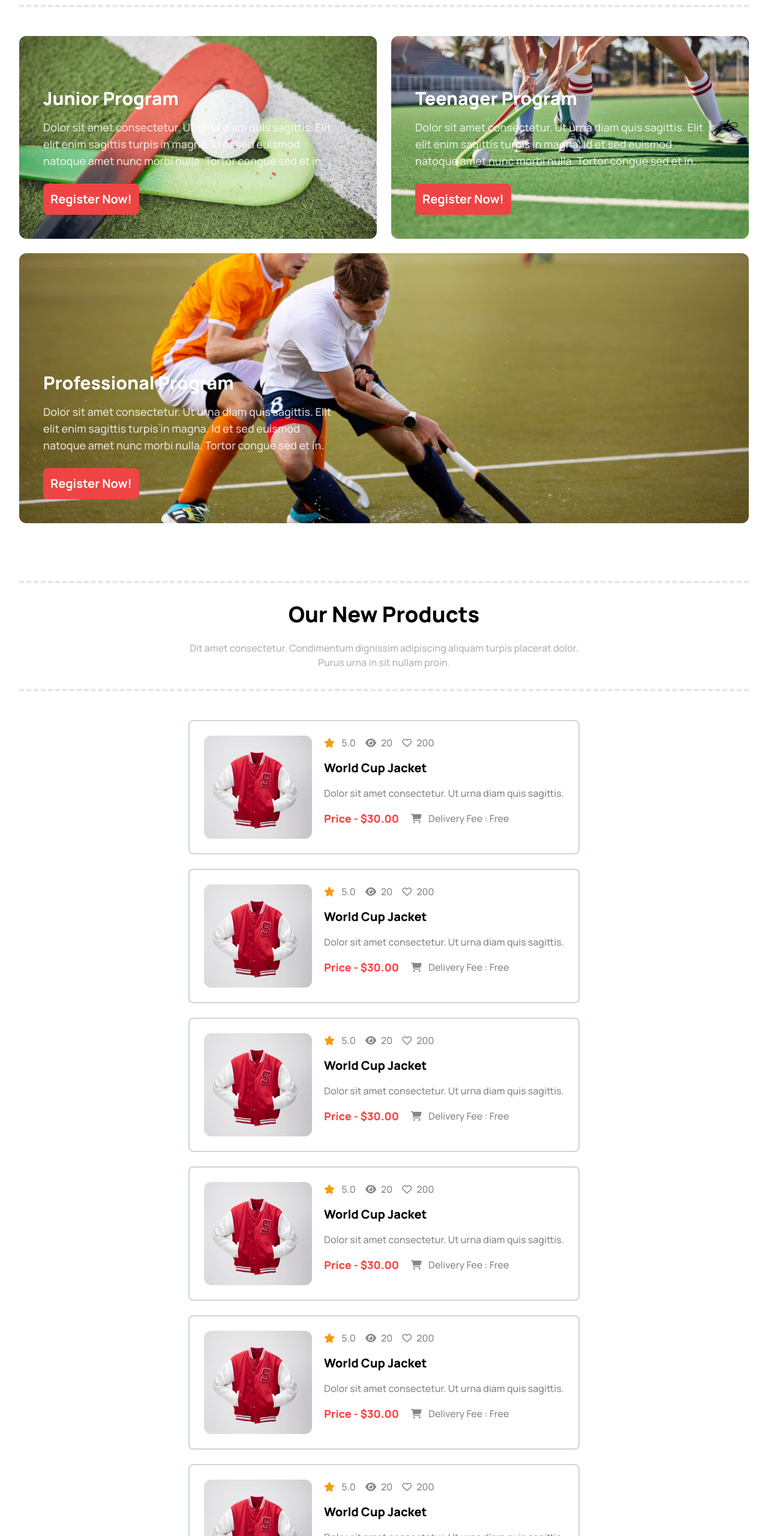
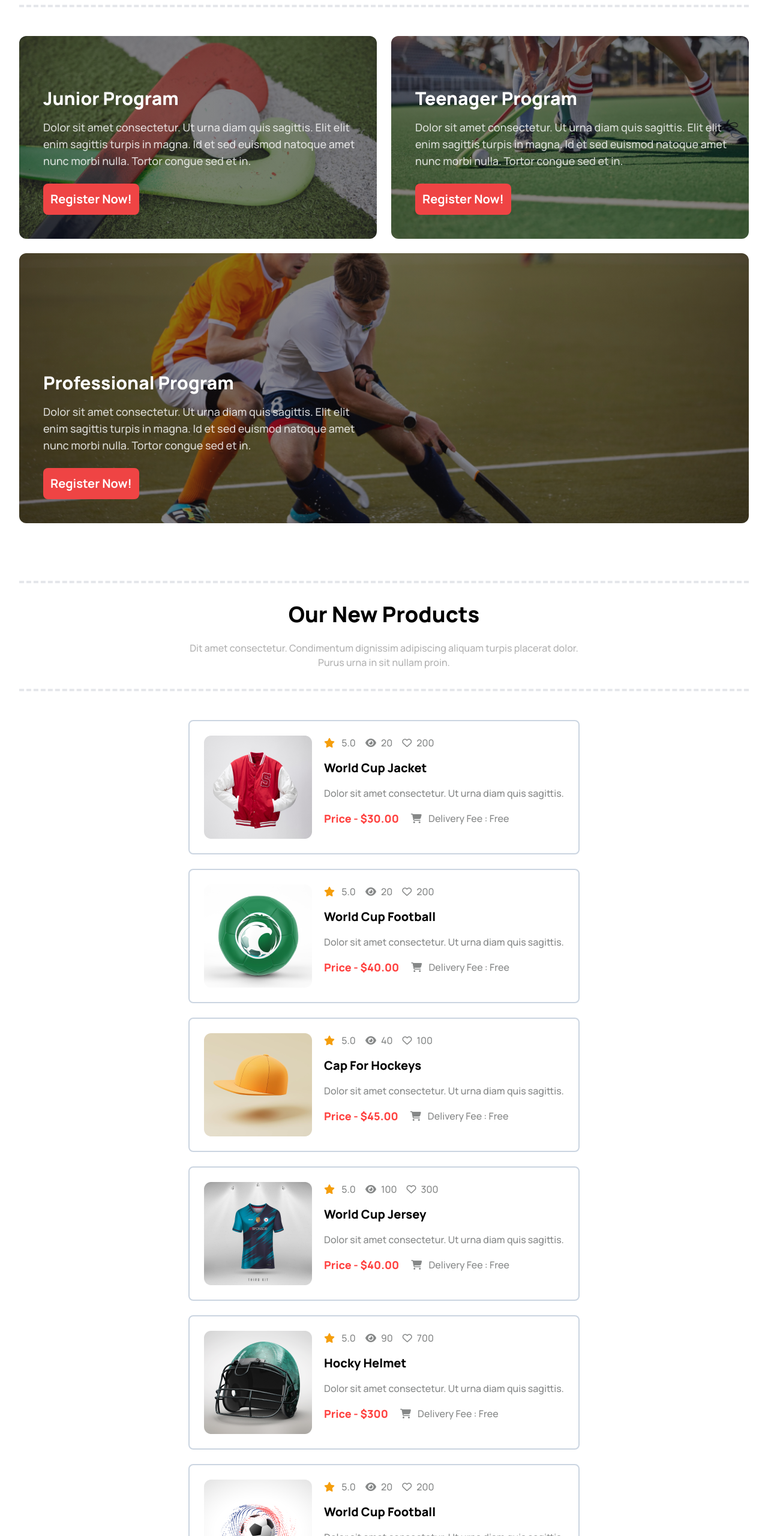
Before and after one commit to SagorChandra404/assignment-b9-a3-project-03, a plain HTML site: page index.html in a window 1280 px wide. Shown: the part 1546-4106 px from the top of the page at 60% size. Drawn offline with nearby package versions, Linux system fonts and the light colour scheme.

Commit message:
doing responsive some section and changes price and product name

```diff
--- a/index.html
+++ b/index.html
@@ -52,7 +52,7 @@
   <body class="font_manrope">
     <header>
       <section class="container mx-auto">
-        <div class="navbar p-8">
+        <div class="navbar p-4 md:p-8">
           <div class="navbar-start">
             <div class="dropdown">
               <div tabindex="0" role="button" class="btn btn-ghost lg:hidden">
@@ -105,7 +105,9 @@
 
             <!-- logo -->
             <div>
-              <h1 class="text-common_text_color text-2xl  md:text-4xl font-extrabold">
+              <h1
+                class="text-common_text_color text-2xl md:text-4xl font-extrabold"
+              >
                 Hockey<span class="text-red-400">’</span>s
               </h1>
             </div>
@@ -140,7 +142,7 @@
               </li>
             </ul>
           </div>
-          <div class="navbar-end">
+          <div class="navbar-end px-4 md:px-0">
             <i
               class="fa-solid fa-magnifying-glass hidden lg:flex pr-5 text-2xl"
             ></i>
@@ -209,13 +211,13 @@
         </div>
         <!-- banner hero text -->
         <div
-          class="rounded-xl lg:w-1/2 lg:relative lg:bottom-[210px] lg:-right-[23%] bg-black mx-auto  my-5 md:my-0"
+          class="rounded-xl lg:w-1/2 lg:relative lg:bottom-[210px] lg:-right-[23%] bg-black mx-auto my-5 md:my-0"
         >
           <div class="p-8 text-white text-left">
-            <h2 class="text-2xl font-bold text-white">
+            <h2 class=" text-lg md:text-2xl font-bold text-white">
               Meet all the heroes from the field
             </h2>
-            <p class="text-base font-medium text-gray-200 opacity-70 pt-4">
+            <p class="text-sm md:text-base font-medium text-gray-200 opacity-70 pt-4">
               A swift skater, skilled stickhandler, and fierce competitor on the
               ice, embodying determination and agility.
             </p>
@@ -226,7 +228,7 @@
       <!-- Professional Hockeys section -->
       <section class="container mx-auto px-8">
         <div class="border-y-4 border-dashed py-8 text-center">
-          <h2 class="text-4xl font-extrabold text-black mb-6">
+          <h2 class="text-2xl md:text-4xl font-extrabold text-black mb-6">
             Professional Hockeys Club
           </h2>
           <p
@@ -331,9 +333,9 @@
       </section>
 
       <!-- program section -->
-      <section class="container mx-auto px-8 my-24 ">
+      <section class="container mx-auto px-8 my-24">
         <div class="border-y-4 border-dashed py-8 text-center">
-          <h2 class="text-4xl font-extrabold text-black mb-6">
+          <h2 class="text-2xl md:text-4xl font-extrabold text-black mb-6">
             Program Sections
           </h2>
           <p
@@ -345,15 +347,15 @@
         </div>
 
         <!-- program event -->
-        <div class="grid  grid-cols-1 lg:grid-cols-2  gap-6 mt-12">
+        <div class="grid grid-cols-1 lg:grid-cols-2 gap-6 mt-12">
           <!-- image 1 -->
           <div
-            class="bg-[url('./Images/2.png')] bg-cover bg-no-repeat bg-center rounded-xl h-[338px] p-10 relative"
+            class="bg-[linear-gradient(45deg,rgba(19,19,24,0.5),rgba(19,19,24,0.5)),url('./Images/2.png')] bg-cover bg-no-repeat bg-center rounded-xl h-[338px] p-10 relative"
           >
-            <div class="absolute left-10 bottom-10">
-              <h3 class="text-3xl text-white font-extrabold">Junior Program</h3>
+            <div class="absolute left-10 bottom-10 right-5">
+              <h3 class="text-xl md:text-3xl text-white font-extrabold">Junior Program</h3>
               <p
-                class="text-white text-lg font-medium opacity-80 mt-4 max-w-[500px]"
+                class="text-white text-base md:text-lg font-medium opacity-80 mt-4 max-w-[520px]"
               >
                 Dolor sit amet consectetur. Ut urna diam quis sagittis. Elit
                 elit enim sagittis turpis in magna. Id et sed euismod natoque
@@ -368,14 +370,14 @@
           </div>
           <!-- iamge 2 -->
           <div
-            class="bg-[url('./Images/3.png')] bg-cover bg-no-repeat bg-center rounded-xl h-[338px] p-10 relative"
+            class="bg-[linear-gradient(45deg,rgba(19,19,24,0.5),rgba(19,19,24,0.5)),url('./Images/3.png')] bg-cover bg-no-repeat bg-center rounded-xl h-[338px] p-10 relative"
           >
-            <div class="absolute left-10 bottom-10">
-              <h3 class="text-3xl text-white font-extrabold">
+            <div class="absolute left-10 bottom-10 right-5">
+              <h3 class="text-xl md:text-3xl text-white font-extrabold">
                 Teenager Program
               </h3>
               <p
-                class="text-white text-lg font-medium opacity-80 mt-4 max-w-[500px]"
+                class="text-white text-base md:text-lg font-medium opacity-80 mt-4 max-w-[520px]"
               >
                 Dolor sit amet consectetur. Ut urna diam quis sagittis. Elit
                 elit enim sagittis turpis in magna. Id et sed euismod natoque
@@ -390,14 +392,14 @@
           </div>
           <!-- iamge 3 -->
           <div
-            class="lg:col-span-2 bg-[url('./Images/4.png')] bg-cover bg-no-repeat bg-center rounded-xl h-[450px] relative"
+            class="lg:col-span-2 bg-[linear-gradient(45deg,rgba(19,19,24,0.5),rgba(19,19,24,0.5)),url('./Images/4.png')] bg-cover bg-no-repeat bg-center rounded-xl h-[450px] relative"
           >
-            <div class="absolute left-10 bottom-10">
-              <h2 class="text-3xl text-white font-extrabold">
+            <div class="absolute left-10 bottom-10 right-5">
+              <h2 class="text-xl md:text-3xl text-white font-extrabold">
                 Professional Program
               </h2>
               <p
-                class="text-white text-lg font-medium opacity-80 mt-4 max-w-[500px]"
+                class="text-white text-base md:text-lg font-medium opacity-80 mt-4 max-w-[520px]"
               >
                 Dolor sit amet consectetur. Ut urna diam quis sagittis. Elit
                 elit enim sagittis turpis in magna. Id et sed euismod natoque
@@ -416,7 +418,7 @@
       <!-- Our Products section -->
       <section class="container mx-auto px-8">
         <div class="border-y-4 border-dashed py-8 text-center">
-          <h2 class="text-4xl font-extrabold text-black mb-6">
+          <h2 class="text-2xl md:text-4xl font-extrabold text-black mb-6">
             Our New Products
           </h2>
           <p
@@ -434,7 +436,9 @@
           <div
             class="block md:flex p-6 border-solid border-2 border-slate-300 rounded-lg gap-5 justify-center"
           >
-            <div class="w-full md:w-[180px] h-[200px] md:h-[172px] mb-4 md:mb-0">
+            <div
+              class="w-full md:w-[180px] h-[200px] md:h-[172px] mb-4 md:mb-0"
+            >
               <img src="./Images/5.png" alt="5.png" class="w-full h-full" />
             </div>
             <div class="space-y-4">
@@ -455,7 +459,7 @@
               <p class="text-[#0D121280] text-base font-medium">
                 Dolor sit amet consectetur. Ut urna diam quis sagittis.
               </p>
-              <div class=" block md:flex items-center gap-5">
+              <div class="block md:flex items-center gap-5">
                 <p class="text-[#FF4240] text-lg font-extrabold mb-4 md:mb-0">
                   Price - $30.00
                 </p>
@@ -471,8 +475,10 @@
           <div
             class="block md:flex p-6 border-solid border-2 border-slate-300 rounded-lg gap-5 justify-center"
           >
-            <div class="w-full md:w-[180px] h-[200px] md:h-[172px] mb-4 md:mb-0">
-              <img src="./Images/5.png" alt="5.png" class="w-full h-full" />
+            <div
+              class="w-full md:w-[180px] h-[200px] md:h-[172px] mb-4 md:mb-0"
+            >
+              <img src="./Images/6.png" alt="5.png" class="w-full h-full" />
             </div>
             <div class="space-y-4">
               <div class="flex gap-4">
@@ -487,14 +493,14 @@
                 </p>
               </div>
               <h4 class="text-black text-xl font-extrabold">
-                World Cup Jacket
+                World Cup Football
               </h4>
               <p class="text-[#0D121280] text-base font-medium">
                 Dolor sit amet consectetur. Ut urna diam quis sagittis.
               </p>
-              <div class=" block md:flex items-center gap-5">
+              <div class="block md:flex items-center gap-5">
                 <p class="text-[#FF4240] text-lg font-extrabold mb-4 md:mb-0">
-                  Price - $30.00
+                  Price - $40.00
                 </p>
                 <p class="text-[#0D121280] text-base font-medium">
                   <i class="fa-solid fa-cart-shopping mr-2"></i> Delivery Fee :
@@ -508,8 +514,127 @@
           <div
             class="block md:flex p-6 border-solid border-2 border-slate-300 rounded-lg gap-5 justify-center"
           >
-            <div class="w-full md:w-[180px] h-[200px] md:h-[172px] mb-4 md:mb-0">
-              <img src="./Images/5.png" alt="5.png" class="w-full h-full" />
+            <div
+              class="w-full md:w-[180px] h-[200px] md:h-[172px] mb-4 md:mb-0"
+            >
+              <img src="./Images/7.png" alt="5.png" class="w-full h-full" />
+            </div>
+            <div class="space-y-4">
+              <div class="flex gap-4">
+                <p class="text-[#0D121280] text-base font-medium">
+                  <i class="fa-solid fa-star mr-2 text-amber-500"></i> 5.0
+                </p>
+                <p class="text-[#0D121280] text-base font-medium">
+                  <i class="fa-solid fa-eye mr-2"></i>40
+                </p>
+                <p class="text-[#0D121280] text-base font-medium">
+                  <i class="fa-regular fa-heart mr-2"></i>100
+                </p>
+              </div>
+              <h4 class="text-black text-xl font-extrabold">
+                Cap For Hockeys
+              </h4>
+              <p class="text-[#0D121280] text-base font-medium">
+                Dolor sit amet consectetur. Ut urna diam quis sagittis.
+              </p>
+              <div class="block md:flex items-center gap-5">
+                <p class="text-[#FF4240] text-lg font-extrabold mb-4 md:mb-0">
+                  Price - $45.00
+                </p>
+                <p class="text-[#0D121280] text-base font-medium">
+                  <i class="fa-solid fa-cart-shopping mr-2"></i> Delivery Fee :
+                  Free
+                </p>
+              </div>
+            </div>
+          </div>
+
+          <!-- card_1 -->
+          <div
+            class="block md:flex p-6 border-solid border-2 border-slate-300 rounded-lg gap-5 justify-center"
+          >
+            <div
+              class="w-full md:w-[180px] h-[200px] md:h-[172px] mb-4 md:mb-0"
+            >
+              <img src="./Images/8.png" alt="5.png" class="w-full h-full" />
+            </div>
+            <div class="space-y-4">
+              <div class="flex gap-4">
+                <p class="text-[#0D121280] text-base font-medium">
+                  <i class="fa-solid fa-star mr-2 text-amber-500"></i> 5.0
+                </p>
+                <p class="text-[#0D121280] text-base font-medium">
+                  <i class="fa-solid fa-eye mr-2"></i>100
+                </p>
+                <p class="text-[#0D121280] text-base font-medium">
+                  <i class="fa-regular fa-heart mr-2"></i>300
+                </p>
+              </div>
+              <h4 class="text-black text-xl font-extrabold">
+                World Cup Jersey
+              </h4>
+              <p class="text-[#0D121280] text-base font-medium">
+                Dolor sit amet consectetur. Ut urna diam quis sagittis.
+              </p>
+              <div class="block md:flex items-center gap-5">
+                <p class="text-[#FF4240] text-lg font-extrabold mb-4 md:mb-0">
+                  Price - $40.00
+                </p>
+                <p class="text-[#0D121280] text-base font-medium">
+                  <i class="fa-solid fa-cart-shopping mr-2"></i> Delivery Fee :
+                  Free
+                </p>
+              </div>
+            </div>
+          </div>
+
+          <!-- card_1 -->
+          <div
+            class="block md:flex p-6 border-solid border-2 border-slate-300 rounded-lg gap-5 justify-center"
+          >
+            <div
+              class="w-full md:w-[180px] h-[200px] md:h-[172px] mb-4 md:mb-0"
+            >
+              <img src="./Images/9.png" alt="5.png" class="w-full h-full" />
+            </div>
+            <div class="space-y-4">
+              <div class="flex gap-4">
+                <p class="text-[#0D121280] text-base font-medium">
+                  <i class="fa-solid fa-star mr-2 text-amber-500"></i> 5.0
+                </p>
+                <p class="text-[#0D121280] text-base font-medium">
+                  <i class="fa-solid fa-eye mr-2"></i>90
+                </p>
+                <p class="text-[#0D121280] text-base font-medium">
+                  <i class="fa-regular fa-heart mr-2"></i>700
+                </p>
+              </div>
+              <h4 class="text-black text-xl font-extrabold">
+                Hocky Helmet
+              </h4>
+              <p class="text-[#0D121280] text-base font-medium">
+                Dolor sit amet consectetur. Ut urna diam quis sagittis.
+              </p>
+              <div class="block md:flex items-center gap-5">
+                <p class="text-[#FF4240] text-lg font-extrabold mb-4 md:mb-0">
+                  Price - $300
+                </p>
+                <p class="text-[#0D121280] text-base font-medium">
+                  <i class="fa-solid fa-cart-shopping mr-2"></i> Delivery Fee :
+                  Free
+                </p>
+              </div>
+            </div>
+          </div>
+
+          <!-- card_1 -->
+          <div
+            class="block md:flex p-6 border-solid border-2 border-slate-300 rounded-lg gap-5 justify-center"
+          >
+            <div
+              class="w-full md:w-[180px] h-[200px] md:h-[172px] mb-4 md:mb-0"
+            >
+              <img src="./Images/10.png" alt="5.png" class="w-full h-full" />
             </div>
             <div class="space-y-4">
               <div class="flex gap-4">
@@ -524,12 +649,12 @@
                 </p>
               </div>
               <h4 class="text-black text-xl font-extrabold">
-                World Cup Jacket
+                World Cup Football
               </h4>
               <p class="text-[#0D121280] text-base font-medium">
                 Dolor sit amet consectetur. Ut urna diam quis sagittis.
               </p>
-              <div class=" block md:flex items-center gap-5">
+              <div class="block md:flex items-center gap-5">
                 <p class="text-[#FF4240] text-lg font-extrabold mb-4 md:mb-0">
                   Price - $30.00
                 </p>
@@ -540,129 +665,13 @@
               </div>
             </div>
           </div>
-
-          <!-- card_1 -->
-          <div
-            class="block md:flex p-6 border-solid border-2 border-slate-300 rounded-lg gap-5 justify-center"
-          >
-            <div class="w-full md:w-[180px] h-[200px] md:h-[172px] mb-4 md:mb-0">
-              <img src="./Images/5.png" alt="5.png" class="w-full h-full" />
-            </div>
-            <div class="space-y-4">
-              <div class="flex gap-4">
-                <p class="text-[#0D121280] text-base font-medium">
-                  <i class="fa-solid fa-star mr-2 text-amber-500"></i> 5.0
-                </p>
-                <p class="text-[#0D121280] text-base font-medium">
-                  <i class="fa-solid fa-eye mr-2"></i>20
-                </p>
-                <p class="text-[#0D121280] text-base font-medium">
-                  <i class="fa-regular fa-heart mr-2"></i>200
-                </p>
-              </div>
-              <h4 class="text-black text-xl font-extrabold">
-                World Cup Jacket
-              </h4>
-              <p class="text-[#0D121280] text-base font-medium">
-                Dolor sit amet consectetur. Ut urna diam quis sagittis.
-              </p>
-              <div class=" block md:flex items-center gap-5">
-                <p class="text-[#FF4240] text-lg font-extrabold mb-4 md:mb-0">
-                  Price - $30.00
-                </p>
-                <p class="text-[#0D121280] text-base font-medium">
-                  <i class="fa-solid fa-cart-shopping mr-2"></i> Delivery Fee :
-                  Free
-                </p>
-              </div>
-            </div>
-          </div>
-
-          <!-- card_1 -->
-          <div
-            class="block md:flex p-6 border-solid border-2 border-slate-300 rounded-lg gap-5 justify-center"
-          >
-            <div class="w-full md:w-[180px] h-[200px] md:h-[172px] mb-4 md:mb-0">
-              <img src="./Images/5.png" alt="5.png" class="w-full h-full" />
-            </div>
-            <div class="space-y-4">
-              <div class="flex gap-4">
-                <p class="text-[#0D121280] text-base font-medium">
-                  <i class="fa-solid fa-star mr-2 text-amber-500"></i> 5.0
-                </p>
-                <p class="text-[#0D121280] text-base font-medium">
-                  <i class="fa-solid fa-eye mr-2"></i>20
-                </p>
-                <p class="text-[#0D121280] text-base font-medium">
-                  <i class="fa-regular fa-heart mr-2"></i>200
-                </p>
-              </div>
-              <h4 class="text-black text-xl font-extrabold">
-                World Cup Jacket
-              </h4>
-              <p class="text-[#0D121280] text-base font-medium">
-                Dolor sit amet consectetur. Ut urna diam quis sagittis.
-              </p>
-              <div class=" block md:flex items-center gap-5">
-                <p class="text-[#FF4240] text-lg font-extrabold mb-4 md:mb-0">
-                  Price - $30.00
-                </p>
-                <p class="text-[#0D121280] text-base font-medium">
-                  <i class="fa-solid fa-cart-shopping mr-2"></i> Delivery Fee :
-                  Free
-                </p>
-              </div>
-            </div>
-          </div>
-
-          <!-- card_1 -->
-          <div
-            class="block md:flex p-6 border-solid border-2 border-slate-300 rounded-lg gap-5 justify-center"
-          >
-            <div class="w-full md:w-[180px] h-[200px] md:h-[172px] mb-4 md:mb-0">
-              <img src="./Images/5.png" alt="5.png" class="w-full h-full" />
-            </div>
-            <div class="space-y-4">
-              <div class="flex gap-4">
-                <p class="text-[#0D121280] text-base font-medium">
-                  <i class="fa-solid fa-star mr-2 text-amber-500"></i> 5.0
-                </p>
-                <p class="text-[#0D121280] text-base font-medium">
-                  <i class="fa-solid fa-eye mr-2"></i>20
-                </p>
-                <p class="text-[#0D121280] text-base font-medium">
-                  <i class="fa-regular fa-heart mr-2"></i>200
-                </p>
-              </div>
-              <h4 class="text-black text-xl font-extrabold">
-                World Cup Jacket
-              </h4>
-              <p class="text-[#0D121280] text-base font-medium">
-                Dolor sit amet consectetur. Ut urna diam quis sagittis.
-              </p>
-              <div class=" block md:flex items-center gap-5">
-                <p class="text-[#FF4240] text-lg font-extrabold mb-4 md:mb-0">
-                  Price - $30.00
-                </p>
-                <p class="text-[#0D121280] text-base font-medium">
-                  <i class="fa-solid fa-cart-shopping mr-2"></i> Delivery Fee :
-                  Free
-                </p>
-              </div>
-            </div>
-          </div>
-
-
-
-
-
         </div>
       </section>
 
       <!-- Clients Question -->
       <section class="container mx-auto px-8 my-24">
         <div class="border-y-4 border-dashed py-8 text-center">
-          <h2 class="text-4xl font-extrabold text-black mb-6">
+          <h2 class="text-2xl md:text-4xl font-extrabold text-black mb-6">
             Clients Question
           </h2>
           <p
@@ -675,7 +684,7 @@
 
         <!-- Accordion part -->
         <div
-          class="flex flex-col items-center lg:flex-row border-2 border-solid border-gray-400 mt-12 rounded-lg p-4 lg:p-8  gap-10"
+          class="flex flex-col items-center lg:flex-row border-2 border-solid border-gray-400 mt-12 rounded-lg p-4 lg:p-8 gap-10"
         >
           <div class="lg:w-1/3">
             <img src="./Images/11.png" alt="11.png" />
@@ -766,7 +775,25 @@
       </section>
 
       <!-- Get In Touch -->
-      <section class="container mx-auto px-8"></section>
+      <section class="container mx-auto px-8">
+        <div class="border-y-4 border-dashed py-8 text-center">
+          <h2 class="text-2xl md:text-4xl font-extrabold text-black mb-6">
+            Get In Touch
+          </h2>
+          <p
+            class="text-base font-medium text-black opacity-30 flex justify-center"
+          >
+            Dit amet consectetur. Condimentum dignissim adipiscing aliquam
+            turpis placerat dolor. <br />Purus urna in sit nullam proin.
+          </p>
+        </div>
+
+        <!-- from part start -->
+        <div>
+          <div></div>
+          <div></div>
+        </div>
+      </section>
     </main>
     <footer></footer>
   </body>
```
